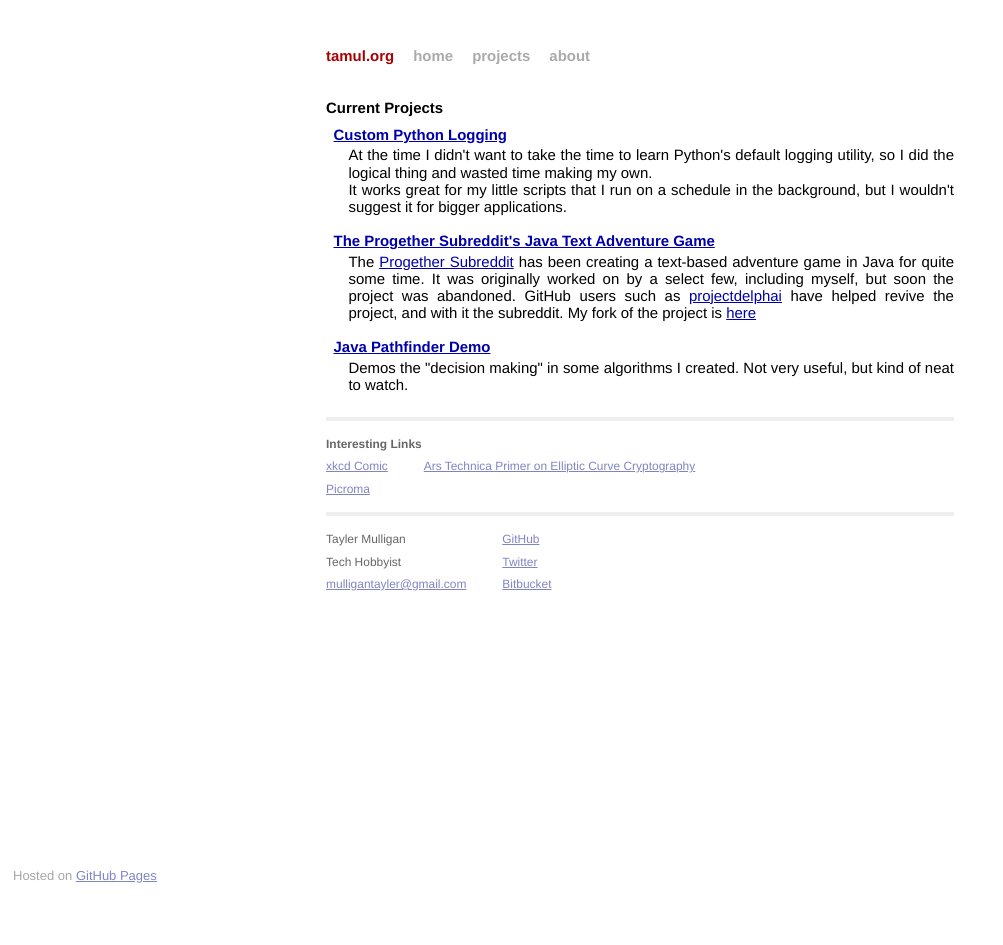
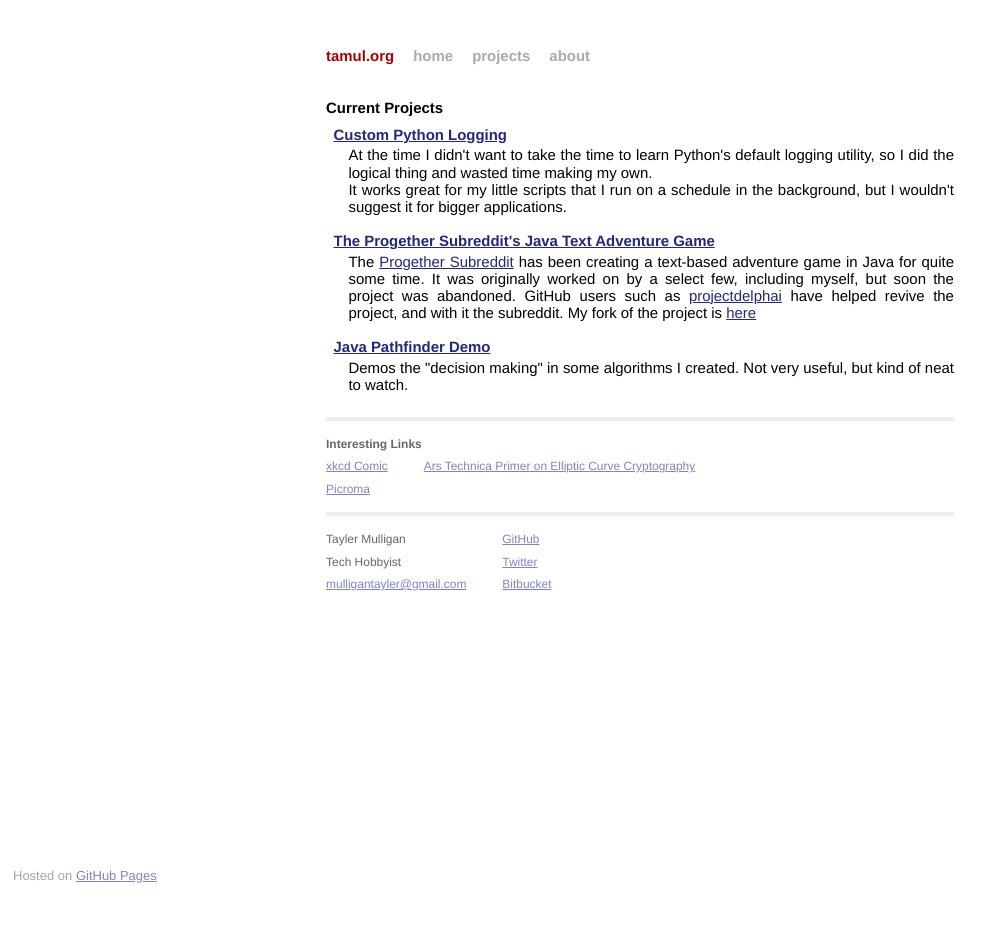
Before and after one commit to mtayler/tamul.github.io, a Jekyll site: the page built from projects.html, in a window 1280 px wide. Shown: the whole page, without its empty margins (0-1003 px from the left). Built offline with Jekyll 4.4.1, drawn with Linux system fonts in a browser that asks for light colours; Markdown is read by kramdown in place of the engine named in the settings.

Commit message:
Tweaked project page link colors

```diff
--- a/css/main.css
+++ b/css/main.css
@@ -28,34 +28,6 @@ p { margin: 1em 0; }
 a         { color: #00a; }
 a:hover   { color: #000; }
 a:visited { color: #a0a; }
-
-/*****************************************************************************/
-/*
-/* Home
-/*
-/*****************************************************************************/
-.about h1 {
-  margin-bottom: 0.3em;
-}
-
-.about p {
-  margin-top: 0.3em;
-  margin-bottom: 1.4em;
-}
-
-.projects h1 {
-  margin-bottom: 0.3em;
-}
-
-.projects h2 {
-  margin-left: 0.5em;
-}
-
-.projects p {
-  line-height: 1.15em;
-  margin-top: 0em;
-  margin-left: 1.5em;
-}
 
 /*****************************************************************************/
 /*
@@ -158,6 +130,45 @@ a:visited { color: #a0a; }
 
 /*****************************************************************************/
 /*
+/* Pages
+/*
+/*****************************************************************************/
+.about h1 {
+  margin-bottom: 0.3em;
+}
+
+.about p {
+  margin-top: 0.3em;
+  margin-bottom: 1.4em;
+}
+
+.projects h1 {
+  margin-bottom: 0.3em;
+}
+
+.projects h2 {
+  margin-left: 0.5em;
+}
+
+.projects p {
+  line-height: 1.15em;
+  margin-top: 0em;
+  margin-left: 1.5em;
+}
+
+.projects a {
+    color: #242781;
+}
+
+.projects a:visited {
+    color: #81247F;
+}
+
+.projects a:hover {
+    color: #38449C;
+
+/*****************************************************************************/
+/*
 /*  Posts
 /*
 /*****************************************************************************/
--- a/projects.html
+++ b/projects.html
@@ -4,9 +4,7 @@ title: Projects
 change_frequency: weekly
 priority: 0.6
 ---
-<div id="projects">
-
-  <div class="projects">
+<div class="projects">
     <h1>Current Projects</h1>
     <h2><a href="https://github.com/tamul/simplelogger">Custom Python Logging</a></h2>
     <p>At the time I didn't want to take the time to learn Python's default logging utility, so I did the logical thing and wasted time making my own.<br />
@@ -17,6 +15,4 @@ priority: 0.6
 
     <h2><a href="https://github.com/tamul/Pathfinder">Java Pathfinder Demo</a></h2>
     <p>Demos the "decision making" in some algorithms I created. Not very useful, but kind of neat to watch.</p>
-  </div>
-
 </div>
```
